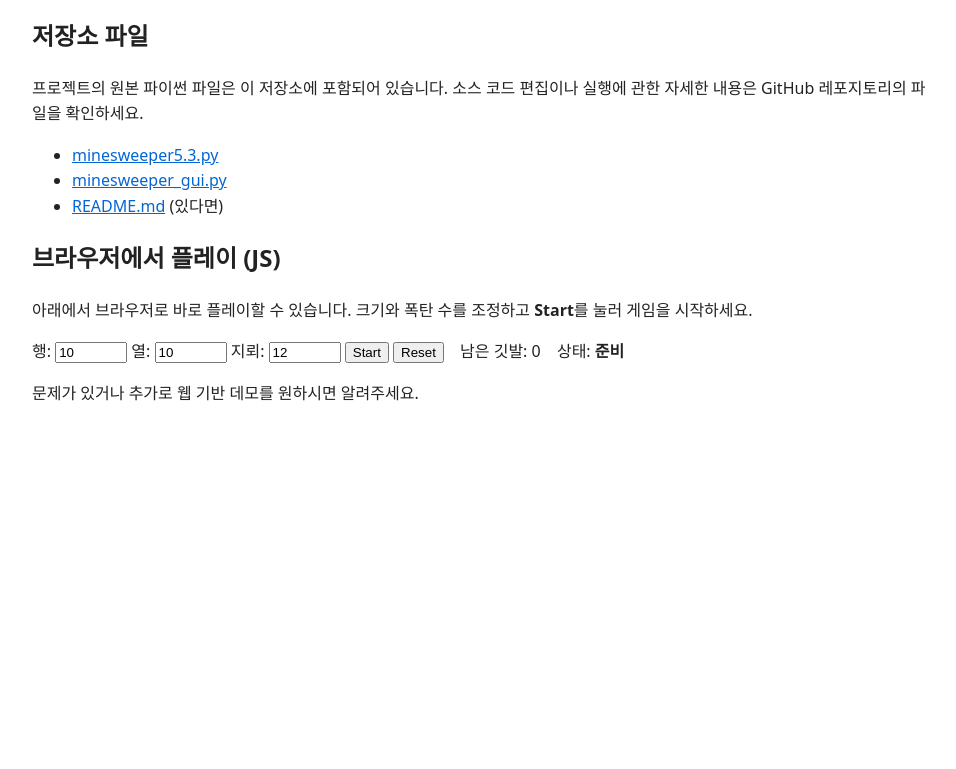
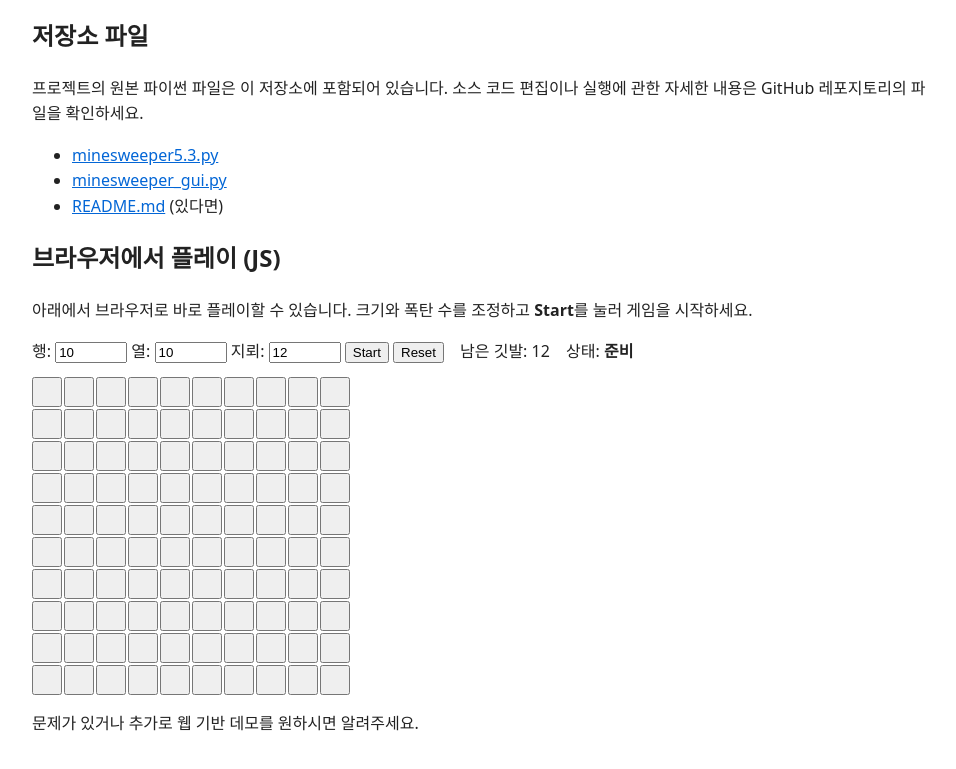
Before and after one commit to 14EE4/minesweeper, a plain HTML site: page index.html in a window 1280 px wide. Shown: the part 930-1699 px from the top of the page, without its empty margins (8-964 px from the left). Before the commit the page ends 1377 px from the top, so only its background shows below. Drawn offline with Linux system fonts and the light colour scheme.

Commit message:
Add missing closing tag for HTML and include script reference for JavaScript

```diff
--- a/index.html
+++ b/index.html
@@ -81,4 +81,6 @@ python minesweeper5.3.py
     </footer>
   </main>
 </body>
+<script src="./minesweeper.js"></script>
 </html>
+</html>
```
